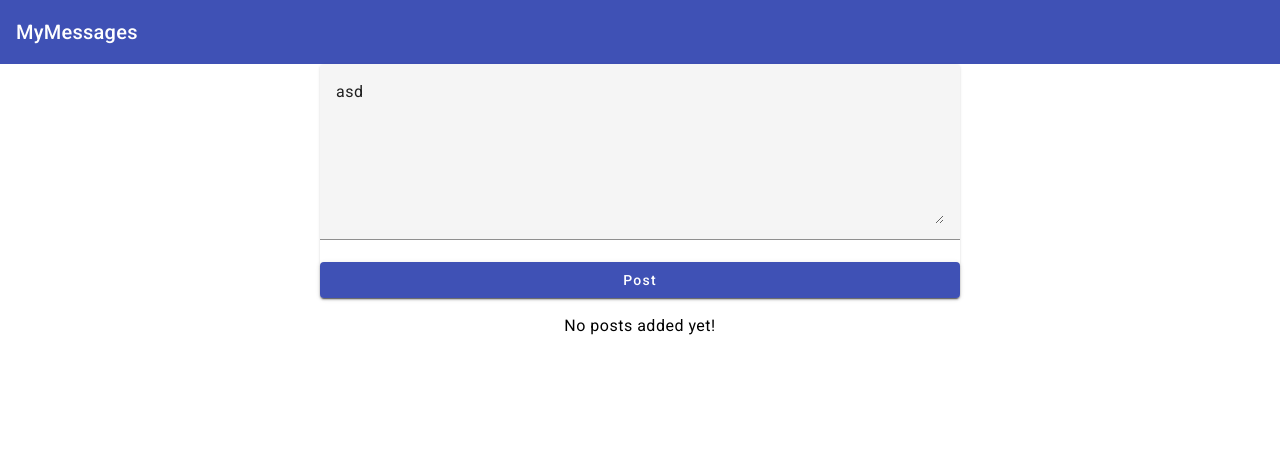
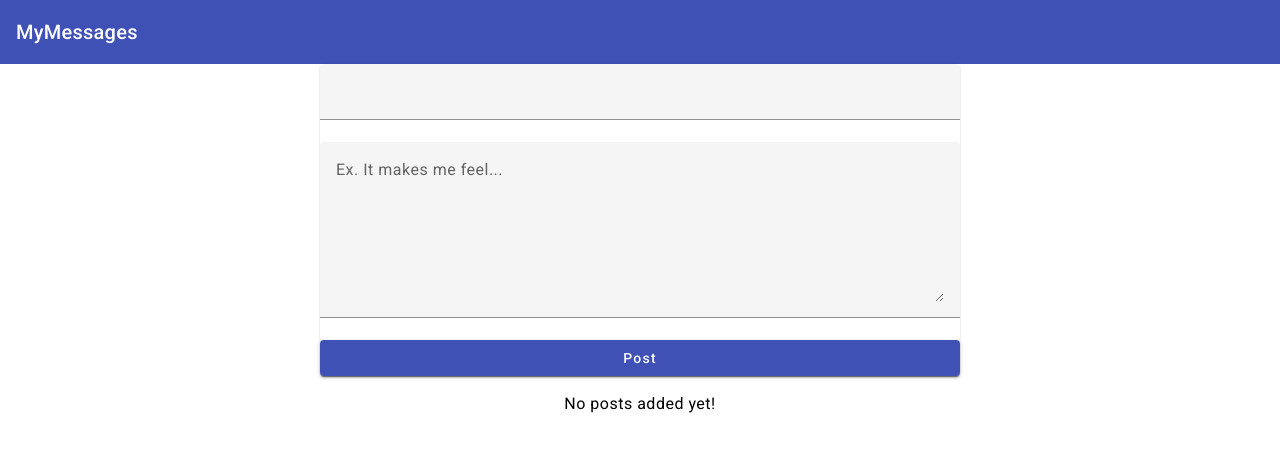
Before and after one commit to 66Gramms/mean-course, an Angular app: page / in a window 1280 px wide. Shown: the top 452 px of the page. Built offline with nearby package versions, Linux system fonts and the light colour scheme.

Commit message:
Create post with event and property binding

```diff
--- a/src/app/app.component.html
+++ b/src/app/app.component.html
@@ -1,5 +1,5 @@
 <app-header></app-header>
 <main>
-  <app-post-create></app-post-create>
-  <app-post-list></app-post-list>
+  <app-post-create (postCreated)="onPostAdded($event)"></app-post-create>
+  <app-post-list [posts]="this.posts"></app-post-list>
 </main>
--- a/src/app/app.component.ts
+++ b/src/app/app.component.ts
@@ -17,5 +17,9 @@ import { PostListComponent } from './post-list/post-list.component';
   styleUrl: './app.component.css',
 })
 export class AppComponent {
-  title = 'mean-course';
+  posts: any = [];
+
+  onPostAdded(post: any) {
+    this.posts.push(post);
+  }
 }
--- a/src/app/post-list/post-list.component.ts
+++ b/src/app/post-list/post-list.component.ts
@@ -1,4 +1,4 @@
-import { Component } from '@angular/core';
+import { Component, Input } from '@angular/core';
 import {
   MatExpansionPanel,
   MatExpansionPanelHeader,
@@ -25,5 +25,5 @@ export class PostListComponent {
   //   { title: 'Fuck you', content: 'Fuck you Ezekiel' },
   //   { title: 'No U', content: 'No, fuck you!' },
   // ];
-  posts: any = [];
+  @Input() posts: any = [];
 }
--- a/src/app/posts/post-create/post-create.component.html
+++ b/src/app/posts/post-create/post-create.component.html
@@ -1,10 +1,13 @@
 <mat-card>
+  <mat-form-field>
+    <input matInput type="text" [(ngModel)]="enteredTitle" />
+  </mat-form-field>
   <mat-form-field>
     <textarea
       matInput
       rows="6"
       placeholder="Ex. It makes me feel..."
-      [(ngModel)]="enteredValue"
+      [(ngModel)]="enteredContent"
     ></textarea>
   </mat-form-field>
   <button mat-raised-button color="primary" (click)="onAddPost()">Post</button>
--- a/src/app/posts/post-create/post-create.component.ts
+++ b/src/app/posts/post-create/post-create.component.ts
@@ -1,4 +1,4 @@
-import { Component } from '@angular/core';
+import { Component, EventEmitter, Output } from '@angular/core';
 import { FormsModule } from '@angular/forms';
 import { MatInputModule } from '@angular/material/input';
 import { MatCardModule } from '@angular/material/card';
@@ -12,10 +12,13 @@ import { MatButtonModule } from '@angular/material/button';
   imports: [FormsModule, MatInputModule, MatCardModule, MatButtonModule],
 })
 export class PostCreateComponent {
-  enteredValue = 'asd';
-  newPost = 'NO CONTENT';
+  enteredTitle = '';
+  enteredContent = '';
+
+  @Output() postCreated = new EventEmitter();
 
   onAddPost() {
-    this.newPost = this.enteredValue;
+    const post = { title: this.enteredTitle, content: this.enteredContent };
+    this.postCreated.emit(post);
   }
 }
```
